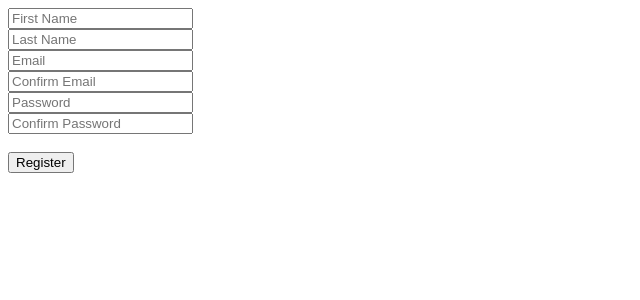
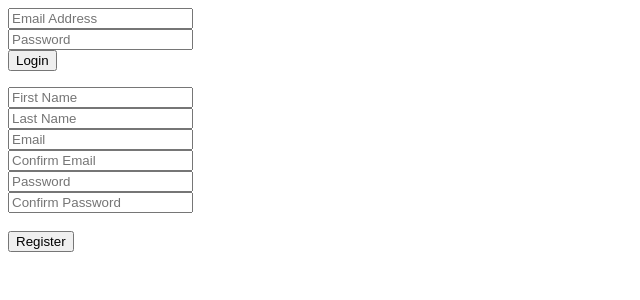
Before and after one commit to kesava321/Social_Media_App, a PHP site: page /register.php in a window 1280 px wide. Shown: the top 300 px of the page, without its empty margins (0-640 px from the left). Run offline with PHP 8.4, Linux system fonts and the light colour scheme.

Commit message:
Added login form

```diff
--- /dev/null
+++ b/htdocs/socialmedia/includes/form_handlers/login_handler.php
@@ -0,0 +1,38 @@
+<?php
+
+if(isset($_POST['login_button'])){
+
+	$email = filter_var($_POST['log_email'], FILTER_SANITIZE_EMAIL); //Sanitize email
+
+	$_SESSION['log_email']=$email; //Store email into seesion variable
+
+	$passwordr = md5($_POST['log_password']); //Get password
+
+	$check_database_query = mysqli($con,"SELECT * FROM users WHERE email =' $email' AND password= '$password'");
+	$check_login_query = mysqli_num_rows($check_database_query);
+
+	if($check_login_query == 1){
+		$row = mysqli_fetch_array($check_database_query);
+		$username = $row['username'];
+
+		//find a result where the email is equal to email that is entered and user closed is equal to yes. If it finds one, then update it and set user closed back to no.
+		$user_closed_query = mysqli_query($con, "SELECT * FROM users WHERE email='$email' AND user_closed='yes'");
+		if(mysqli_num_rows($user_closed_query)==1){
+				$reopen_account = mysqli_query($con, "UPDATE users SET user_closed='no' WHERE email='$email'");
+		}
+
+		//check to see if the username is not null, if is is then user is logged in
+		$_SESSION['username'] = $username;
+		header("Location: index.php");
+		exit();
+
+	}
+
+	else {
+		array_push($error_array, "Email or password was incorrect<br>");
+
+	}
+
+}
+
+?>
--- a/htdocs/socialmedia/register.php
+++ b/htdocs/socialmedia/register.php
@@ -2,6 +2,7 @@
 
 require 'config/config.php';
 require 'includes/form_handlers/register_handler.php';
+require 'includes/form_handlers/login_handler.php';
 
 ?>
 
@@ -10,6 +11,22 @@ require 'includes/form_handlers/register_handler.php';
 	<title>Welcome to Social Group</title>
 </head>
 <body>
+
+	<form action="register.php method="POST">
+		<input type="email" name="log_email" placeholder="Email Address" value="<?php
+		if(isset($_SESSION['reg_fname'])) {
+			echo $_SESSION['reg_fname'];
+		}
+		?>" required>
+
+		<br>
+		<input type="password" name="log_password" placeholder="Password">
+		<br>
+		<input type="submit" name="login_button" value= "Login">
+		<br>
+		<?php if(in_array("Email or password was incorrect<br>", $error_array)) echo "Email or password was incorrect<br>"?>
+
+	</form>
 	<form action= "register.php" method="POST">
 		<input type="text" name="reg_fname" placeholder="First Name" value="<?php
 		if(isset($_SESSION['reg_fname'])) {
```
